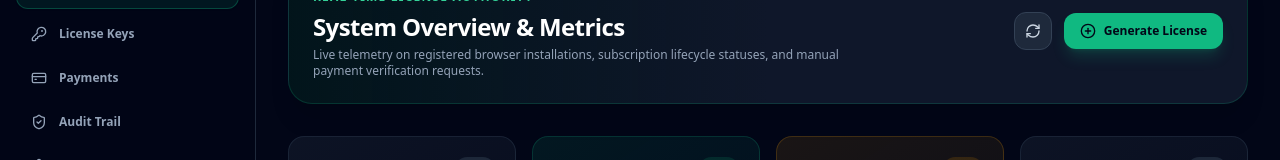
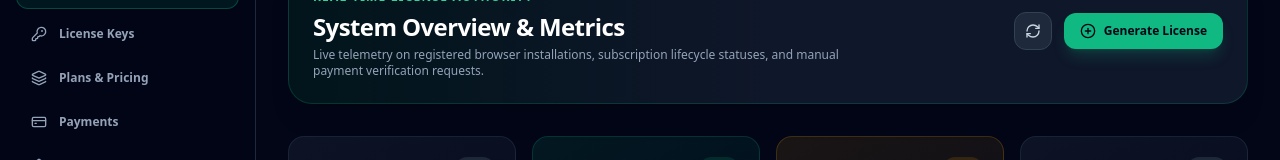
Before and after one commit to juyel66/IVAC-Automation-Management, a React (Vite) app in the folder ivac-license-admin/: page / in a window 1280 px wide. Shown: the part 138-298 px from the top of the page. Built offline with nearby package versions, Linux system fonts and the light colour scheme; no server answers; sample sign-in values are in the browser's storage.

Commit message:
feat: add plans, payments, and admin routes with prisma client integration

```diff
--- a/ivac-license-admin/src/components/Sidebar.tsx
+++ b/ivac-license-admin/src/components/Sidebar.tsx
@@ -4,6 +4,7 @@ import {
   LayoutDashboard,
   KeyRound,
   CreditCard,
+  Layers,
   ShieldCheck,
   Settings,
   ShieldAlert,
@@ -17,6 +18,7 @@ export const Sidebar: React.FC<SidebarProps> = ({ pendingPaymentsCount = 0 }) =>
   const navItems = [
     { to: '/', label: 'Dashboard', icon: LayoutDashboard },
     { to: '/licenses', label: 'License Keys', icon: KeyRound },
+    { to: '/plans', label: 'Plans & Pricing', icon: Layers },
     {
       to: '/payments',
       label: 'Payments',
```
